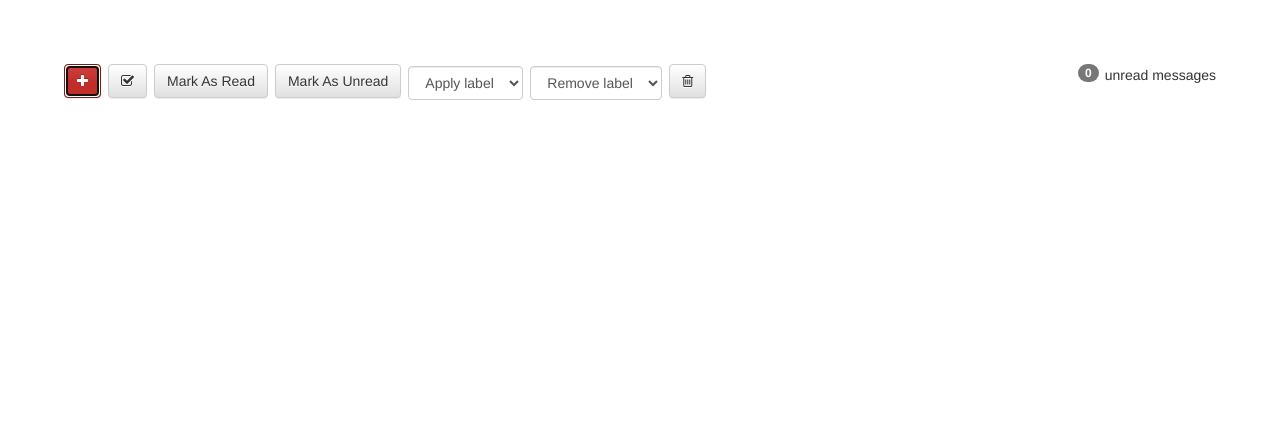
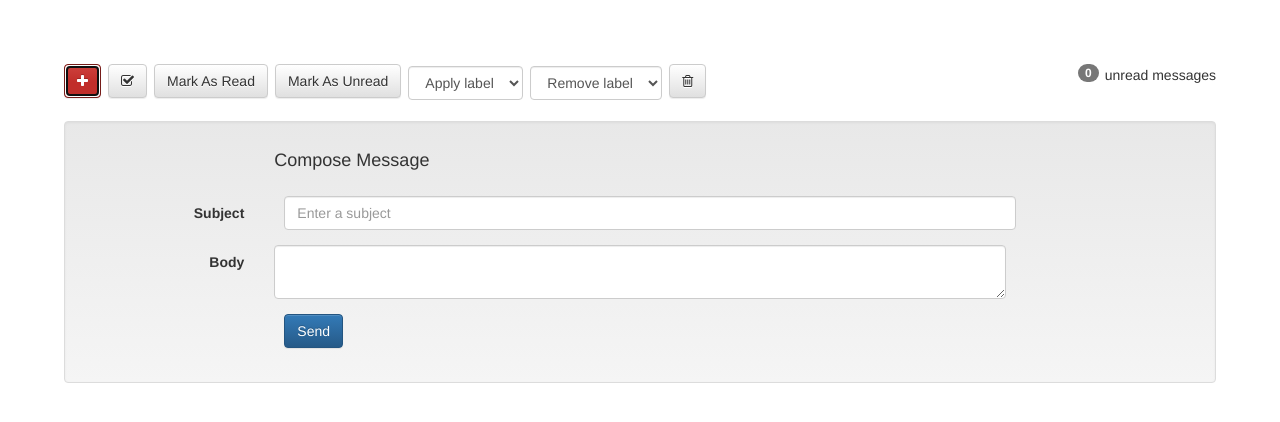
Before and after one commit to rafischer1/react-inbox, a React (Create React App) app: page / in a window 1280 px wide. Both pictures are taken after a click on the button 82 px from the left and 81 px from the top of the page. Shown: the top 422 px of the page. Built offline with nearby package versions, Linux system fonts and the light colour scheme; no server answers.

Commit message:
compose works

```diff
--- a/src/app/App.js
+++ b/src/app/App.js
@@ -89,16 +89,20 @@
     this.getMessageState()
   }
 
+  openComposeCallback = () => {
+    this.setState({ compose: !this.state.compose })
+  }
+
   render() {
     return (
       <div className="App">
-      <Toolbar messages={this.state.messages}/>
+        <Toolbar messages={this.state.messages} openComposeCallback={this.openComposeCallback.bind(this)}/>
+        {this.state.compose ?
+          <Compose composeMessageCallback={this.composeMessageCallback} /> :
+          null
+        }
       <Messages messages={this.state.messages} starCallback={this.starCallback} readCallback={this.readCallback}/>
-        {
-          this.state.composing ?
-            <Compose sendMessage={this.sendMessage.bind(this)} /> :
-            null
-        }
+
       </div>
     )
   }
--- a/src/app/Compose/Compose.js
+++ b/src/app/Compose/Compose.js
@@ -13,7 +13,7 @@
   }
 
     return (
-      <div id="composeModal" className="modal fade">
+      <div>
        <form className="form-horizontal well" onSubmit={composeMessage}>
         <div className="form-group">
           <div className="col-sm-8 col-sm-offset-2">
@@ -36,13 +36,10 @@
             <div className="col-sm-8 col-sm-offset-2">
               <input type="submit" value="Send" className="btn btn-primary" />
              </div>
-          <button type="button" className="btn btn-secondary" data-dismiss="modal">Close</button>
             </div>
          </form>
       </div>
     )
-
-
  }
 
 
--- a/src/app/Toolbar/Toolbar.js
+++ b/src/app/Toolbar/Toolbar.js
@@ -2,6 +2,12 @@
 
 
 export default class Toolbar extends React.Component {
+
+  openCompose = (ev) => {
+    ev.preventDefault()
+    this.props.openComposeCallback()
+  }
+
 
   selectAllAction = (ev) => {
     console.log("select all action:", ev.target)
@@ -43,7 +49,7 @@
             unread messages
            </p>
 
-          <button type="button" className="btn btn-danger">
+          <button type="button" className="btn btn-danger" onClick={this.openCompose}>
             <i className="fa fa-plus"></i>
           </button>
 
```
